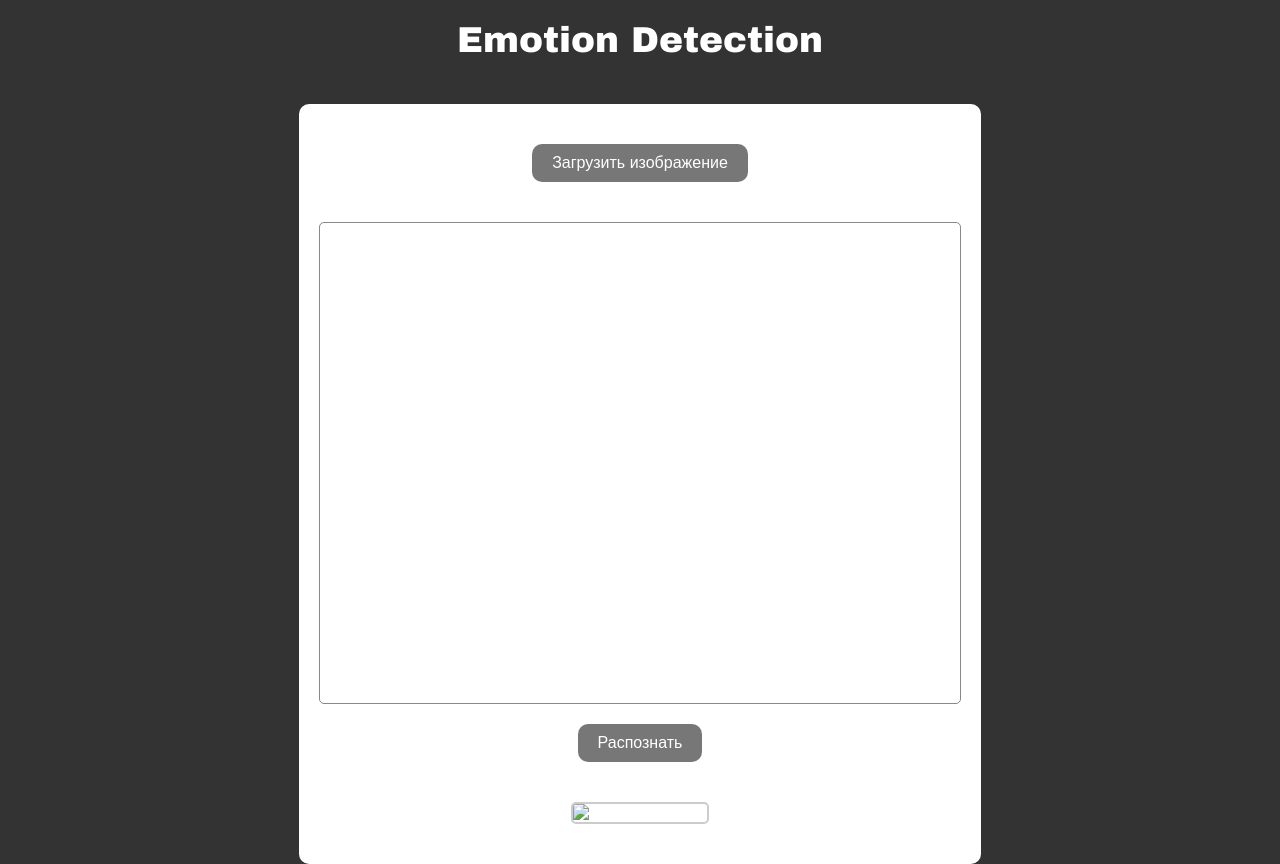
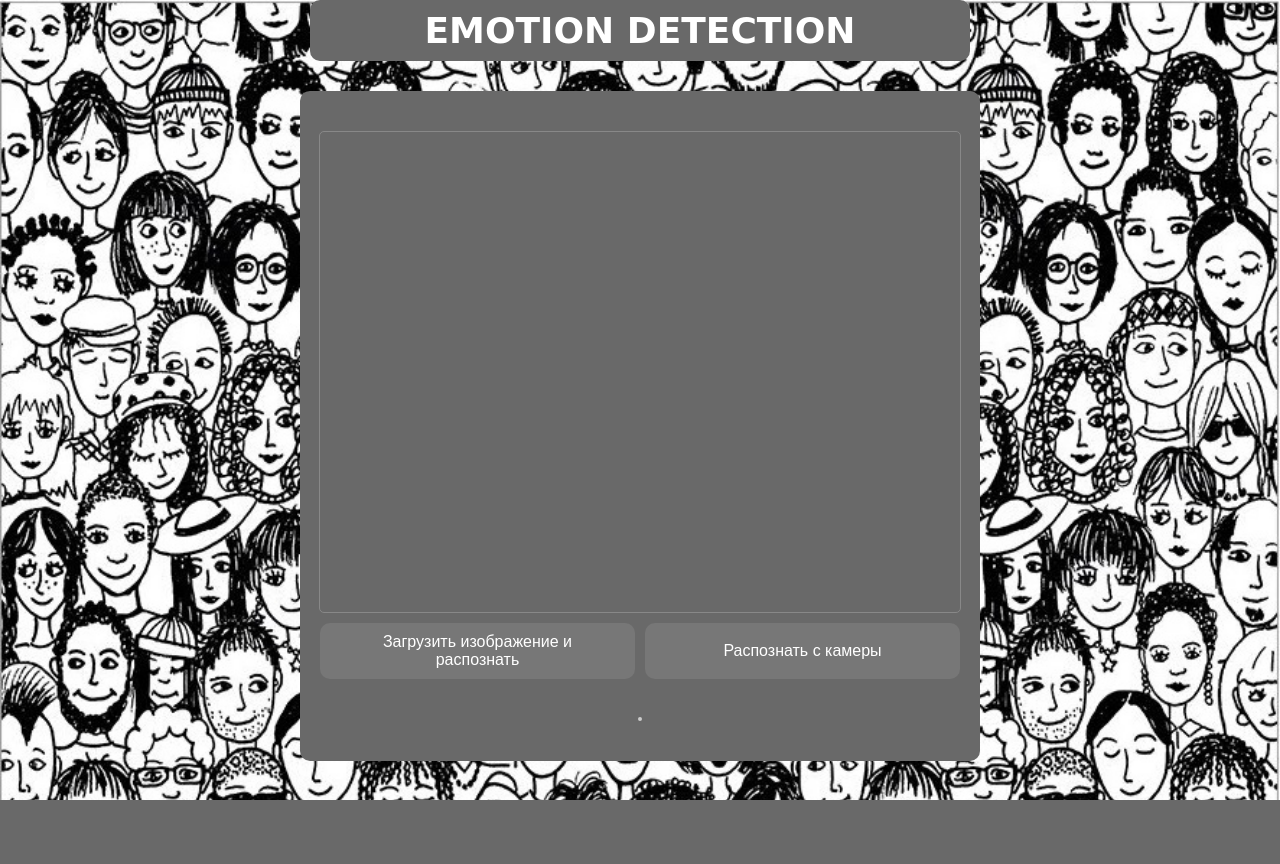
Before and after one commit to AndrianovaKB/DIPLOM, a Flask app: page / in a window 1280 px wide. After the commit the page ends 800 px from the top, so only its background shows below. Run offline with Flask 3, Linux system fonts and the light colour scheme.

Commit message:
design 4

```diff
--- a/templates/index.html
+++ b/templates/index.html
@@ -7,38 +7,54 @@
     <style>
         body {
             font-family: Arial, sans-serif;
-            background-color: #333; /* Темно-серый фон */
+            background-image: url("/static/Images/wallpaper.jpg");
+            background-size: cover;
+            background-repeat: no-repeat;
             margin: 0;
             padding: 0;
             display: flex;
             flex-direction: column;
             align-items: center;
-            color: white; /* Белый текст */
+            color: white;
+        }
+        #titleContainer {
+            background-color: #696969;
+            padding: 10px;
+            border-radius: 10px;
+            margin-bottom: 20px; /* Отступ снизу */
+            position: relative;
+            z-index: 1;
+            width: 640px; /* Ширина контейнера для названия, равная ширине content */
+            text-align: center;
         }
         h1 {
-            margin-top: 20px;
-            color: white; /* Белый текст */
-            font-size: 36px; /* Крупный размер */
-            font-family: 'Arial Black', sans-serif; /* Красивый шрифт */
+            margin: 0;
+            font-size: 36px;
+            font-family: 'Brush Script MT', cursive;
         }
         #content {
-            background-color: white; /* Белый фон */
-            border-radius: 10px; /* Закругленные углы */
-            padding: 20px; /* Отступы внутри прямоугольника */
-            margin-top: 20px; /* Отступ сверху */
-            display: flex; /* Расположение элементов внутри */
-            flex-direction: column; /* Вертикальное расположение элементов */
-            align-items: center; /* Выравнивание по центру */
+        background-color: #696969;
+        border-radius: 10px;
+        padding: 20px;
+        display: flex;
+        flex-direction: column;
+        align-items: center;
+        width: 640px;
+        position: relative;
+        z-index: 0;
+        margin-top: 10px;
         }
+
         #videoWrapper {
         margin-top: 20px;
         position: relative;
-            border: 1px solid #888; /* Тонкая рамка вокруг видео */
-            border-radius: 5px; /* Закругленные углы */
-            overflow: hidden; /* Скрытие лишней части изображения */
+        border: 1px solid #888;
+        border-radius: 5px;
+        overflow: hidden;
         display: flex;
         justify-content: center;
         align-items: center;
+        margin-bottom: 10px; /* Небольшое расстояние под камерой */
         }
         #video {
             width: 640px;
@@ -48,60 +64,65 @@
             max-width: 100%;
             border: 2px solid #ccc;
             border-radius: 5px;
-            margin-top: 20px; /* Отступ сверху */
-            display: block; /* Сделать видимым */
+            margin-top: 20px;
+            display: block;
         }
         #emotionProbabilities {
             margin-top: 20px;
             font-size: 16px;
             color: black;
             text-align: left;
-            width: 200px; /* Ширина блока с вероятностями */
+            width: 200px;
         }
         .dominant-emotion {
             color: red;
             font-weight: bold;
         }
-        #captureButton {
-            padding: 10px 20px;
-            font-size: 16px;
-            border: none;
-            background-color: #777; /* Серый цвет кнопки */
-            color: white;
-            cursor: pointer;
-            border-radius: 10px; /* Закругленные углы */
-            margin-top: 20px; /* Отступ сверху */
-            margin-bottom: 20px; /* Отступ снизу */
+        #buttonContainer {
+        display: flex;
+        justify-content: space-between;
+        width: 100%;
         }
+        #captureButton,
         #uploadButton {
             padding: 10px 20px;
             font-size: 16px;
             border: none;
-            background-color: #777; /* Серый цвет кнопки */
+            background-color: #777;
             color: white;
             cursor: pointer;
-            border-radius: 10px; /* Закругленные углы */
-            margin-top: 20px; /* Отступ сверху */
-            margin-bottom: 20px; /* Отступ снизу */
+            border-radius: 10px;
+            width: 50%; /* Равномерное распределение ширины между кнопками */
+            text-align: center; /* Выравнивание текста по центру */
+            box-sizing: border-box; /* Учитываем отступы и границы в размере */
+        }
+
+        #uploadButton {
+            margin-right: 10px; /* Небольшое расстояние между кнопками */
         }
         #uploadInput {
-            display: none; /* Скрыть стандартную кнопку загрузки */
+            display: none;
         }
 </style>
-    <script src="https://ajax.googleapis.com/ajax/libs/jquery/3.5.1/jquery.min.js"></script>
 </head>
 <body>
-    <h1>Emotion Detection</h1>
+    <div id="titleContainer">
+        <h1>EMOTION DETECTION</h1>
+    </div>
     <div id="content">
-        <button id="uploadButton" onclick="document.getElementById('uploadInput').click();">Загрузить изображение</button>
-        <input type="file" id="uploadInput" style="display: none;">
         <div id="videoWrapper">
             <video id="video" width="640" height="480" autoplay></video>
         </div>
-        <button id="captureButton">Распознать</button>
-        <img id="uploadedImage" src="" alt="Uploaded Image">
+        <div id="buttonContainer">
+            <button id="uploadButton" onclick="document.getElementById('uploadInput').click();">Загрузить изображение и распознать</button>
+            <button id="captureButton">Распознать с камеры</button>
+        </div>
+        <input type="file" id="uploadInput">
+        <br>
+        <img id="uploadedImage" src="" alt="">
         <div id="emotionProbabilities"></div>
     </div>
+    <script src="https://ajax.googleapis.com/ajax/libs/jquery/3.5.1/jquery.min.js"></script>
     <script>
         $(document).ready(function(){
             navigator.mediaDevices.getUserMedia({ video: true })
```
Also changed, not shown: static/Images/wallpaper.jpg (added). Lines whose indentation alone changed are shown as unchanged.
